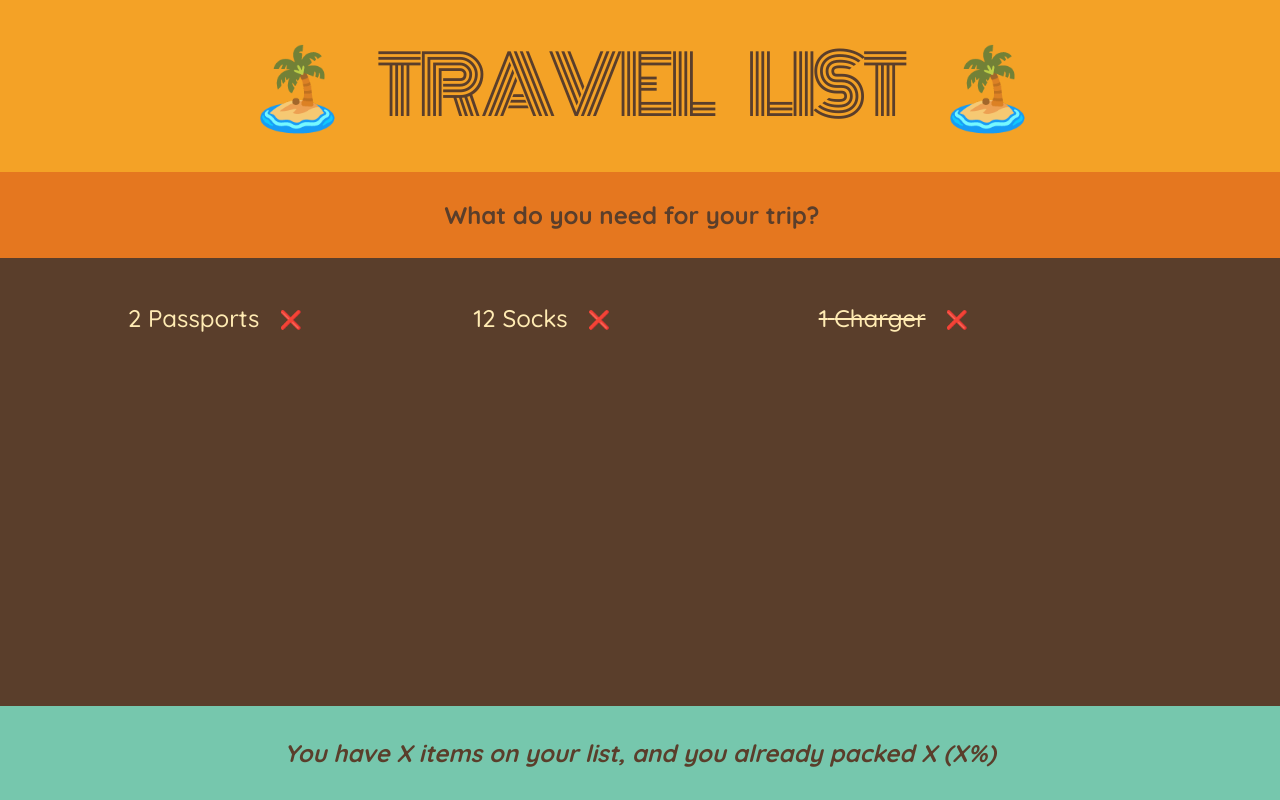
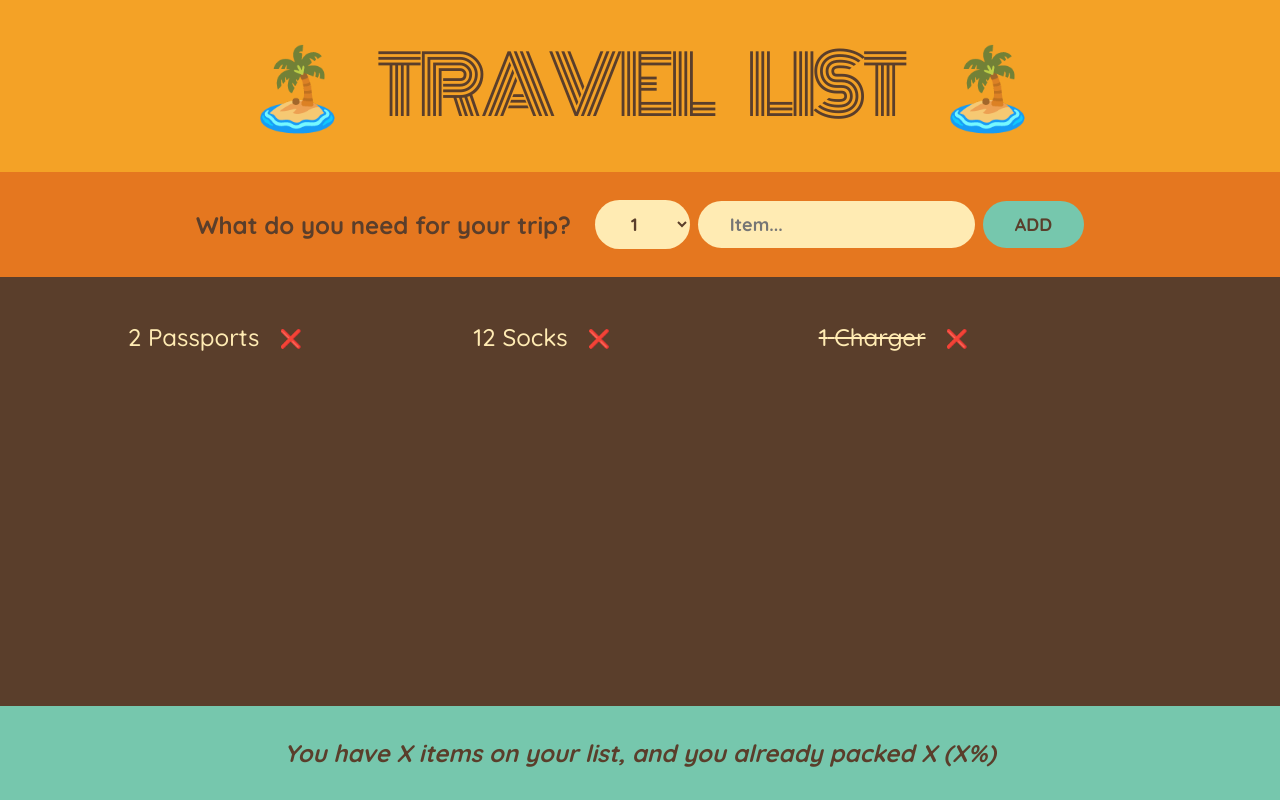
Before and after one commit to AntonioHellin/travel-list, a JavaScript app: page / in a window 1280 px wide. Built offline with nearby package versions, Linux system fonts and the light colour scheme; the HTML template or start-up script is replaced by a standard one.

Commit message:
Update function Form to use forms

```diff
--- a/src/App.js
+++ b/src/App.js
@@ -19,9 +19,16 @@
 
 function Form() {
   return (
-    <div className="add-form">
+    <form className="add-form">
       <h3>What do you need for your trip?</h3>
-    </div>
+      <select>
+        <option value={1}>1</option>
+        <option value={2}>2</option>
+        <option value={3}>3</option>
+      </select>
+      <input type='text' placeholder="Item..."/>
+      <button>Add</button>
+    </form>
   );
 }
 
```
